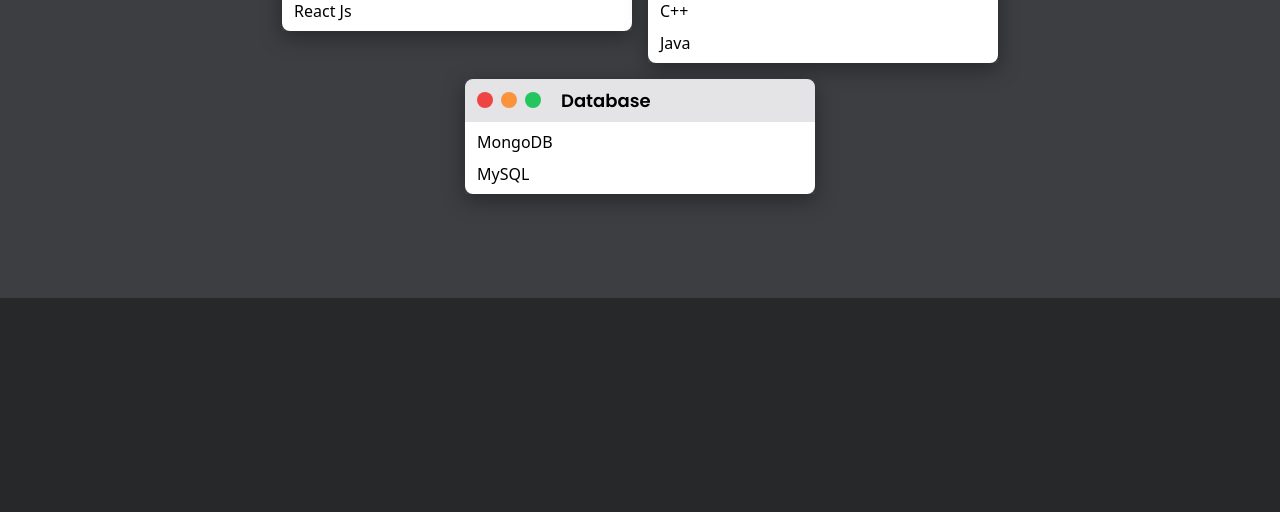
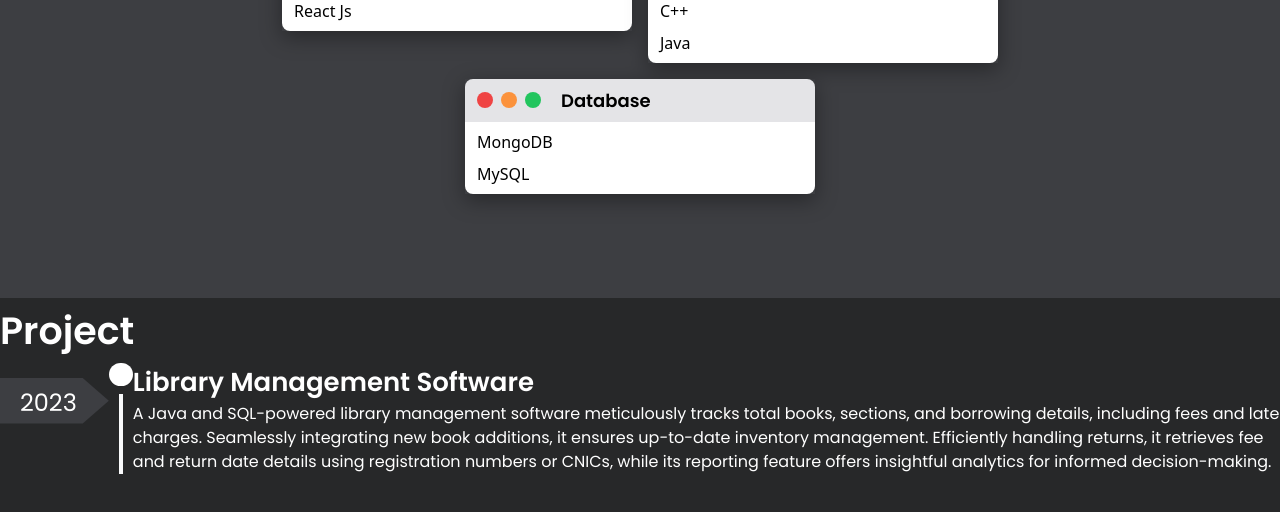
Before and after one commit to agha-naveed/my-portfolio, a React (Vite) app: page / in a window 1280 px wide. Shown: the part 1485-1997 px from the top of the page. Built offline with nearby package versions, Linux system fonts and the light colour scheme.

Commit message:
project structures

```diff
--- a/src/App.css
+++ b/src/App.css
@@ -60,12 +60,12 @@
 .p-40-80 {
     padding: 40px 80px;
 }
+.date-bg {
+  clip-path: polygon(0% 20%, 76% 20%, 100% 50%, 76% 80%, 0% 80%);
+}
 
 @media only screen and (max-width: 768px) {
   .p-40-80 {
     padding: 0 !important;
   }
-  canvas {
-    width: 100% !important;
-  }
 }
--- a/src/components/Projects.jsx
+++ b/src/components/Projects.jsx
@@ -5,6 +5,28 @@
   return (
     <>
       <div className='h-screen w-full bg-dark-gray relative -z-10'>
+        <div className="container mx-auto">
+        <h1 className='text-white font-poppins-semibold text-[38px] py-1'>Project</h1>
+
+        <div className="project-section">
+
+          <div className='flex'>
+            <div className='date-bg font-poppins-regular text-white text-2xl bg-light-gray h-fit p-5 pt-6 pr-8 text-center'>2023</div>
+
+            <div className='flex flex-col items-center gap-2  justify-between'>
+              <div className='w-6 h-6 bg-white rounded-full'></div>
+              <div className='w-1 h-[74%] bg-gray-50'></div>
+            </div>
+
+            <div>
+              <h3 className='text-white font-poppins-semibold text-[26px]'>Library Management Software</h3>
+              <p className='text-white font-poppins-regular'>A Java and SQL-powered library management software meticulously tracks total books, sections, and borrowing details, including fees and late charges. Seamlessly integrating new book additions, it ensures up-to-date inventory management. Efficiently handling returns, it retrieves fee and return date details using registration numbers or CNICs, while its reporting feature offers insightful analytics for informed decision-making.</p>
+            </div>
+
+          </div>
+        </div>
+
+        </div>
       </div>
 
       <div className="relative opacity-20 -z-10">
```
